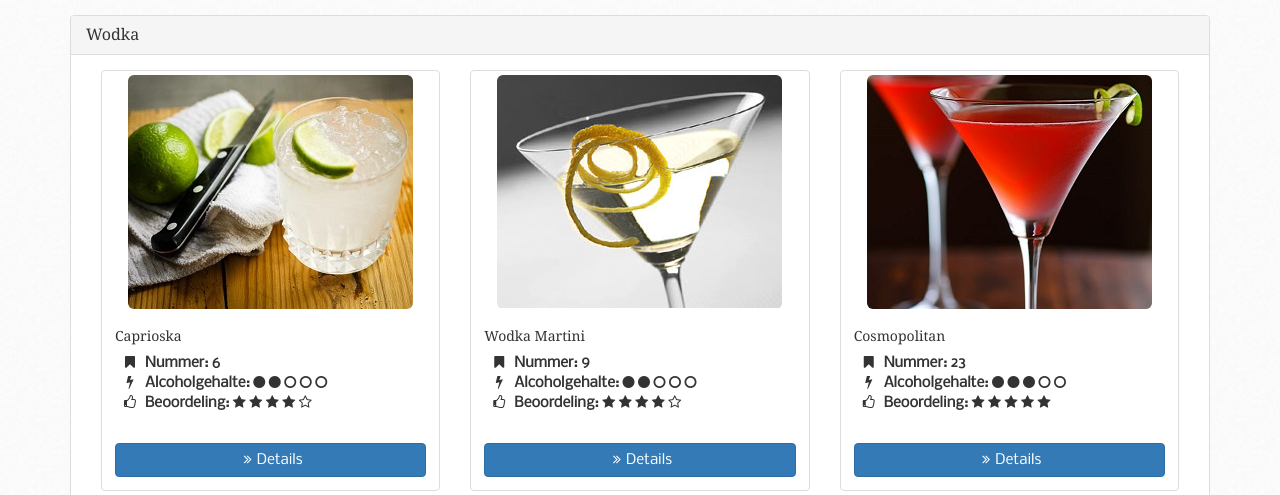
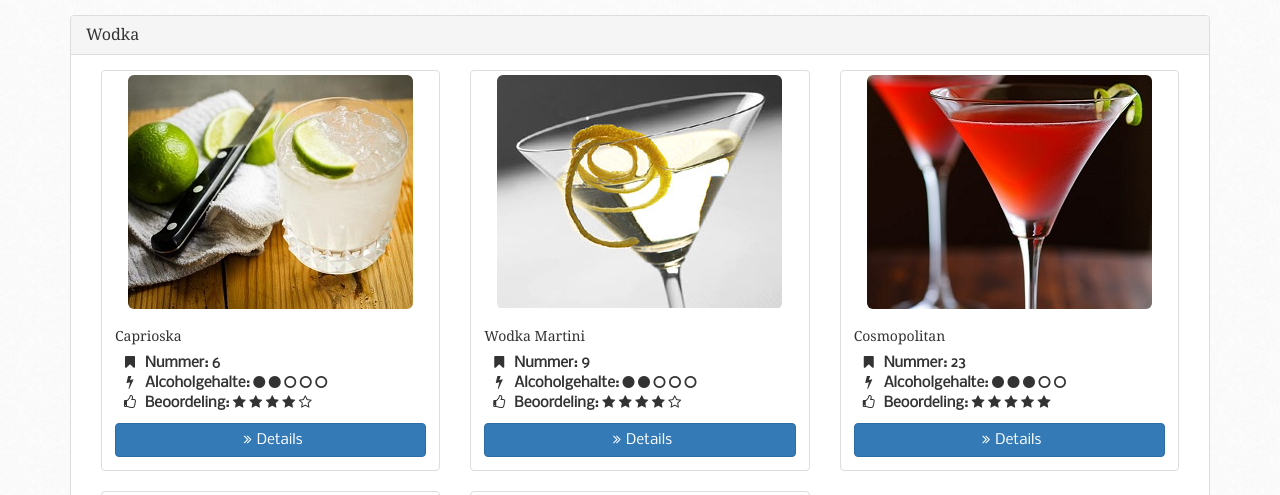
Before and after one commit to vanpeerdevelopment/housewarming, a plain HTML site: page index.html in a window 1280 px wide. Shown: the part 306-801 px from the top of the page. Drawn offline with nearby package versions, Linux system fonts and the light colour scheme; a web font is replaced by a local one.

Commit message:
remove extra spacing on overview, add ingredients and recipe to detail view

```diff
--- a/app/directives/cocktailoverviewthumbnail.html
+++ b/app/directives/cocktailoverviewthumbnail.html
@@ -9,6 +9,5 @@
 			<li><i class="fa-li fa fa-bolt fa-fw"></i>Alcoholgehalte: <fivedotrating rating="cocktail.alcoholLevel"></fivedotrating></li>
 			<li><i class="fa-li fa fa-thumbs-o-up fa-fw"></i>Beoordeling: <fivestarrating rating="cocktail.rating"></fivestarrating></li>
 		</ul>
-		<div class="btn-group"></div>
 		<a class="btn btn-primary btn-block" type="button" ng-href="#/cocktail/{{cocktail.name}}"><i class="fa fa-angle-double-right fa-fw"></i>Details</a>
 </div>
--- a/app/services/cocktailService.js
+++ b/app/services/cocktailService.js
@@ -1,235 +1,296 @@
 app.factory('cocktailService', function() {
 	var cocktails = [{
-		id: 1,
 		number: 6,
 		name: "Caprioska",
 		keyIngredient: "Wodka",
 		alcoholLevel: 2,
 		rating: 4,
+		ingredients: [
+			"55 ml wodka",
+			"5 limoenpartjes",
+			"3 tl rietsuiker"
+		],
+		recipe: "Pureer met een cocktailstamper de limoen samen met de suiker in een whiskyglas dat u eerst heeft voorzien van een randje suiker. Vul het glas met ijsgruis en vul aan met wodka.",
 		imageUrl: "/img/cocktails/caprioska.jpg"
 	}, {
-		id: 2,
 		number: 9,
 		name: "Wodka Martini",
 		keyIngredient: "Wodka",
 		alcoholLevel: 2,
 		rating: 4,
+		ingredients: [
+		],
+		recipe: "",
 		imageUrl: "/img/cocktails/wodka-martini.jpg"
 	}, {
-		id: 3,
 		number: 23,
 		name: "Cosmopolitan",
 		keyIngredient: "Wodka",
 		alcoholLevel: 3,
 		rating: 5,
+		ingredients: [
+		],
+		recipe: "",
 		imageUrl: "/img/cocktails/cosmopolitan.jpg"
 	}, {
-		id: 4,
 		number: 29,
 		name: "Cappuccino Cocktail",
 		keyIngredient: "Wodka",
 		alcoholLevel: 1.5,
 		rating: 4,
+		ingredients: [
+		],
+		recipe: "",
 		imageUrl: "/img/cocktails/cappuccino-cocktail.jpg"
 	}, {
-		id: 5,
 		number: 40,
 		name: "Long Island Iced Tea",
 		keyIngredient: "Wodka",
 		alcoholLevel: 3.5,
 		rating: 5,
+		ingredients: [
+		],
+		recipe: "",
 		imageUrl: "/img/cocktails/long-island-iced-tea.jpg"
 	}, {
-		id: 6,
 		number: 50,
 		name: "Delmonico",
 		keyIngredient: "Gin",
 		alcoholLevel: 2,
 		rating: 3,
+		ingredients: [
+		],
+		recipe: "",
 		imageUrl: "/img/cocktails/delmonico.jpg"
 	}, {
-		id: 7,
 		number: 69,
 		name: "Parisian",
 		keyIngredient: "Gin",
 		alcoholLevel: 2,
 		rating: 3,
+		ingredients: [
+		],
+		recipe: "",
 		imageUrl: "/img/cocktails/parisian.jpg"
 	}, {
-		id: 8,
 		number: 77,
 		name: "Bronx",
 		keyIngredient: "Gin",
 		alcoholLevel: 3.5,
 		rating: 4,
+		ingredients: [
+		],
+		recipe: "",
 		imageUrl: "/img/cocktails/bronx.jpg"
 	}, {
-		id: 9,
 		number: 78,
 		name: "Cowboy 45",
 		keyIngredient: "Gin",
 		alcoholLevel: 2,
 		rating: 3,
+		ingredients: [
+		],
+		recipe: "",
 		imageUrl: "/img/cocktails/cowboy-45.jpg"
 	}, {
-		id: 10,
 		number: "/",
 		name: "Gin Tonic",
 		keyIngredient: "Gin",
 		alcoholLevel: 2.5,
 		rating: 4,
+		ingredients: [
+		],
+		recipe: "",
 		imageUrl: "/img/cocktails/gin-tonic.jpg"
 	}, {
-		id: 11,
 		number: 119,
 		name: "Margarita",
 		keyIngredient: "Tequila",
 		alcoholLevel: 3,
 		rating: 5,
+		ingredients: [
+		],
+		recipe: "",
 		imageUrl: "/img/cocktails/margarita.jpg"
 	}, {
-		id: 12,
 		number: 123,
 		name: "Tequila Manhattan",
 		keyIngredient: "Tequila",
 		alcoholLevel: 3,
 		rating: 5,
+		ingredients: [
+		],
+		recipe: "",
 		imageUrl: "/img/cocktails/tequila-manhattan.jpg"
 	}, {
-		id: 13,
 		number: 148,
 		name: "Raspberry Delight",
 		keyIngredient: "Rum",
 		alcoholLevel: 1.5,
 		rating: 5,
+		ingredients: [
+		],
+		recipe: "",
 		imageUrl: "/img/cocktails/raspberry-delight.jpg"
 	}, {
-		id: 14,
 		number: 157,
 		name: "Bacardi Cocktail",
 		keyIngredient: "Rum",
 		alcoholLevel: 2.5,
 		rating: 4,
+		ingredients: [
+		],
+		recipe: "",
 		imageUrl: "/img/cocktails/bacardi-cocktail.jpg"
 	}, {
-		id: 15,
 		number: 163,
 		name: "Rum Swizzle",
 		keyIngredient: "Rum",
 		alcoholLevel: 2,
 		rating: 5,
+		ingredients: [
+		],
+		recipe: "",
 		imageUrl: "/img/cocktails/rum-swizzle.jpg"
 	}, {
-		id: 16,
 		number: 164,
 		name: "Mojito",
 		keyIngredient: "Rum",
 		alcoholLevel: 2,
 		rating: 5,
+		ingredients: [
+		],
+		recipe: "",
 		imageUrl: "/img/cocktails/mojito.jpg"
 	}, {
-		id: 17,
 		number: 174,
 		name: "Caipirinha",
 		keyIngredient: "Rum",
 		alcoholLevel: 2,
 		rating: 5,
+		ingredients: [
+		],
+		recipe: "",
 		imageUrl: "/img/cocktails/caipirinha.jpg"
 	}, {
-		id: 18,
 		number: 184,
 		name: "Cuba Libre",
 		keyIngredient: "Rum",
 		alcoholLevel: 2,
 		rating: 5,
+		ingredients: [
+		],
+		recipe: "",
 		imageUrl: "/img/cocktails/cuba-libre.jpg"
 	}, {
-		id: 19,
 		number: 211,
 		name: "Old-Fashioned",
 		keyIngredient: "Whiskey",
 		alcoholLevel: 2,
 		rating: 5,
+		ingredients: [
+		],
+		recipe: "",
 		imageUrl: "/img/cocktails/old-fashioned.jpg"
 	}, {
-		id: 20,
 		number: 224,
 		name: "Whiskey Sour",
 		keyIngredient: "Whiskey",
 		alcoholLevel: 2,
 		rating: 5,
+		ingredients: [
+		],
+		recipe: "",
 		imageUrl: "/img/cocktails/whiskey-sour.jpg"
 	}, {
-		id: 21,
 		number: 226,
 		name: "Manhattan",
 		keyIngredient: "Whiskey",
 		alcoholLevel: 2.5,
 		rating: 5,
+		ingredients: [
+		],
+		recipe: "",
 		imageUrl: "/img/cocktails/manhattan.jpg"
 	}, {
-		id: 22,
 		number: 262,
 		name: "Brandy Daisy",
 		keyIngredient: "Cognac",
 		alcoholLevel: 2,
 		rating: 4,
+		ingredients: [
+		],
+		recipe: "",
 		imageUrl: "/img/cocktails/brandy-daisy.jpg"
 	}, {
-		id: 26,
 		number: 341,
 		name: "Pippin Zoë",
 		keyIngredient: "Cava",
 		alcoholLevel: 1.5,
 		rating: 5,
+		ingredients: [
+		],
+		recipe: "",
 		imageUrl: "/img/cocktails/pippin-zoe.jpg"
 	}, {
-		id: 27,
 		number: 344,
 		name: "Kir Royale",
 		keyIngredient: "Cava",
 		alcoholLevel: 1,
 		rating: 4,
+		ingredients: [
+		],
+		recipe: "",
 		imageUrl: "/img/cocktails/kir-royale.jpg"
 	}, {
-		id: 28,
 		number: 345,
 		name: "Cava Classic",
 		keyIngredient: "Cava",
 		alcoholLevel: 2,
 		rating: 5,
+		ingredients: [
+		],
+		recipe: "",
 		imageUrl: "/img/cocktails/cava-classic.jpg"
 	}, {
-		id: 29,
 		number: 351,
 		name: "Pick Me Up",
 		keyIngredient: "Cava",
 		alcoholLevel: 2,
 		rating: 4,
+		ingredients: [
+		],
+		recipe: "",
 		imageUrl: "/img/cocktails/pick-me-up.jpg"
 	}, {
-		id: 23,
 		number: 310,
 		name: "Hazel Cream",
 		keyIngredient: "Andere",
 		alcoholLevel: 3,
 		rating: 5,
+		ingredients: [
+		],
+		recipe: "",
 		imageUrl: "/img/cocktails/hazel-cream.jpg"
 	}, {
-		id: 24,
 		number: 316,
 		name: "Bushwacker",
 		keyIngredient: "Andere",
 		alcoholLevel: 2,
 		rating: 4,
+		ingredients: [
+		],
+		recipe: "",
 		imageUrl: "/img/cocktails/bushwacker.jpg"
 	}, {
-		id: 25,
 		number: 324,
 		name: "Toasted Almond",
 		keyIngredient: "Andere",
 		alcoholLevel: 2.5,
 		rating: 5,
+		ingredients: [
+		],
+		recipe: "",
 		imageUrl: "/img/cocktails/toasted-almond.jpg"
 	}];
 
@@ -245,22 +306,22 @@ app.factory('cocktailService', function() {
 		return result;
 	}();
 
-	var withName = function(name){
-		return function(cocktail){
+	var withName = function(name) {
+		return function(cocktail) {
 			return cocktail.name === name;
 		}
 	};
 
 	return {
 		keyIngredientCocktailMap: keyIngredientCocktailMap,
-		findByName: function(name){
+		findByName: function(name) {
 			return cocktails
-			.filter(withName(name))[0];
+				.filter(withName(name))[0];
 		},
-		findPrevious: function(cocktail){
+		findPrevious: function(cocktail) {
 			return cocktails[cocktails.indexOf(cocktail) - 1];
 		},
-		findNext: function(cocktail){
+		findNext: function(cocktail) {
 			return cocktails[cocktails.indexOf(cocktail) + 1];
 		}
 	};
```
Also changed, not shown: app/directives/cocktaildetailthumbnail.html (+19 -0 lines).
